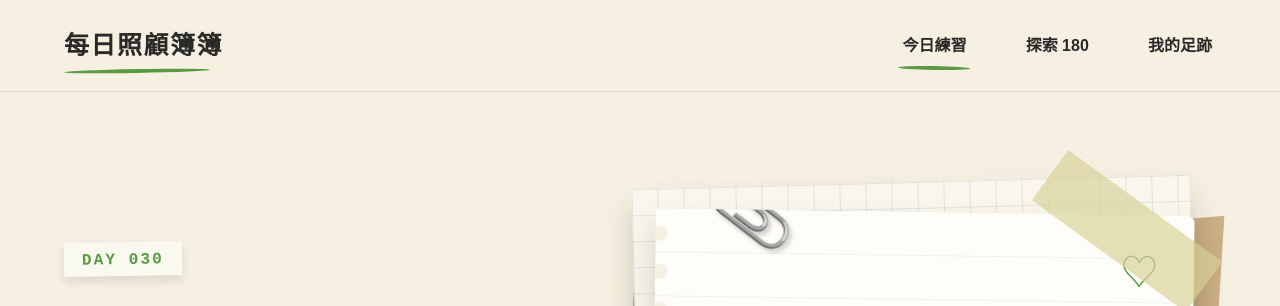
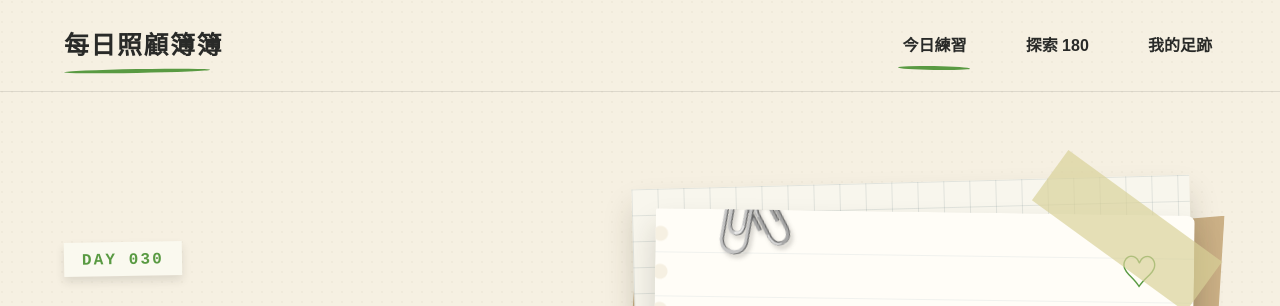
Before and after one commit to tpityac2025/hkeaa-bobo-2024, a Next.js app: page / in a window 1280 px wide. Shown: the top 306 px of the page. Built offline with nearby package versions, Linux system fonts and the light colour scheme; a web font is replaced by a local one.

Commit message:
Change clip icon from paperclip to paperclip with heart

```diff
--- a/app/page.tsx
+++ b/app/page.tsx
@@ -336,7 +336,7 @@ export default function Home() {
             <div className="kraft" />
             <div className="grid-paper" />
             <div className="exercise-paper">
-              <span className="clip" aria-hidden="true">📎</span>
+              <span className="clip" aria-hidden="true">🖇️</span>
               <button
                 className={`heart ${isFavourite ? "saved" : ""}`}
                 onClick={() => toggleFavourite(exercise.id)}
```
